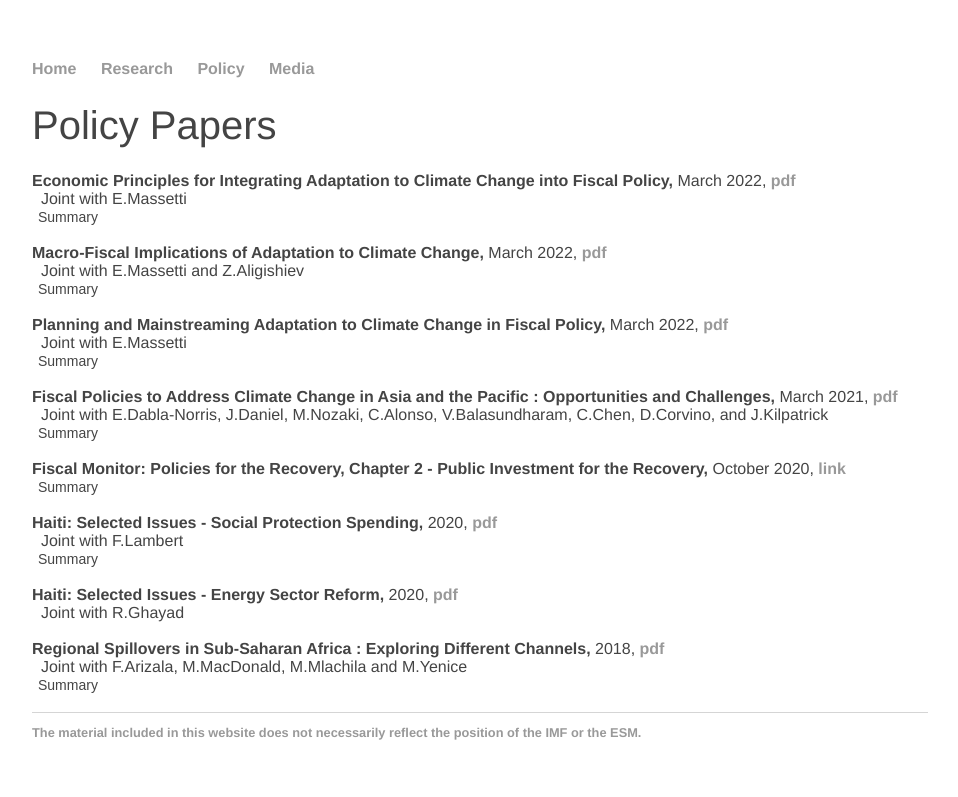
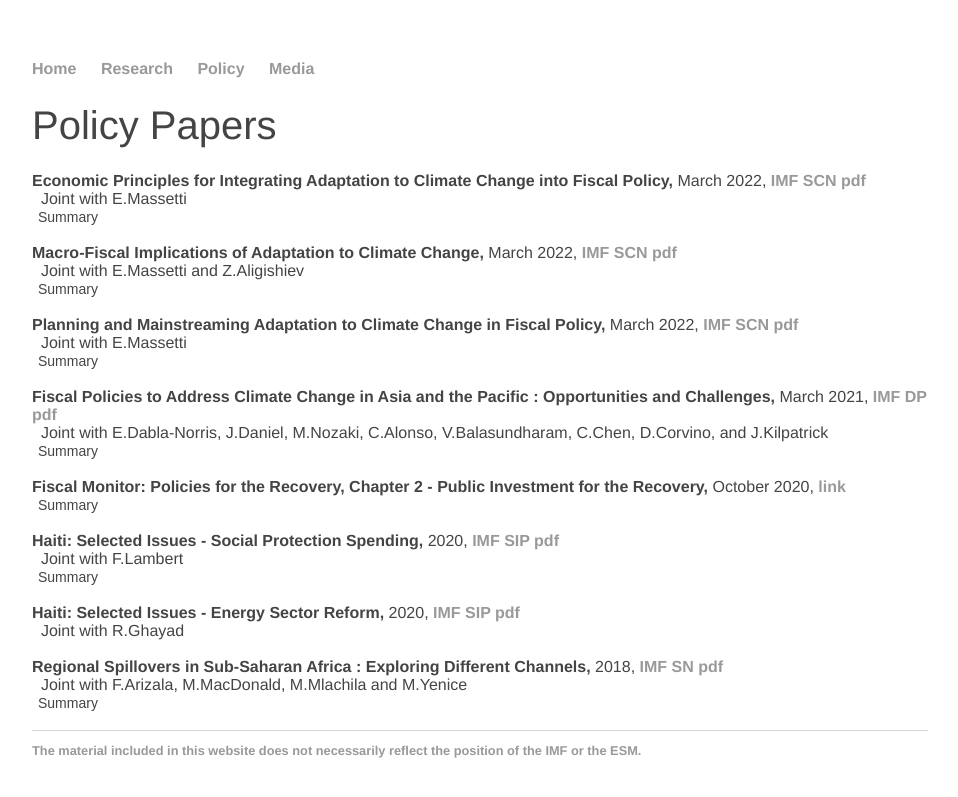
Before and after one commit to matthieubellon/matthieubellon.github.io, a Jekyll site: the page built from policy/index.html, in a window 1280 px wide. Shown: the top 797 px of the page, without its empty margins (160-1118 px from the left). Built offline with Jekyll 4.4.1, drawn with Linux system fonts in a browser that asks for light colours.

Commit message:
Update index.html

```diff
--- a/policy/index.html
+++ b/policy/index.html
@@ -6,7 +6,7 @@ title: Matthieu Bellon, Economist
 <div class="pad-body">
 
 <br><strong>Economic Principles for Integrating Adaptation to Climate Change into Fiscal Policy,</strong> March 2022, <strong>
-<a href="https://www.imf.org/-/media/Files/Publications/Staff-Climate-Notes/2022/English/CLNEA2022001.ashx">pdf</a></strong>
+<a href="https://www.imf.org/-/media/Files/Publications/Staff-Climate-Notes/2022/English/CLNEA2022001.ashx">IMF SCN pdf</a></strong>
 <br>&nbsp; Joint with E.Massetti
 <br>
 <button type="button" class="collapsible">Summary</button>
@@ -26,7 +26,7 @@ Adaptation to climate change is a necessity for advanced and developing economie
 <br>
 
 <br><strong>Macro-Fiscal Implications of Adaptation to Climate Change,</strong> March 2022, <strong>
-<a href="https://www.imf.org/-/media/Files/Publications/Staff-Climate-Notes/2022/English/CLNEA2022002.ashx">pdf</a></strong>
+<a href="https://www.imf.org/-/media/Files/Publications/Staff-Climate-Notes/2022/English/CLNEA2022002.ashx">IMF SCN pdf</a></strong>
 <br>&nbsp; Joint with E.Massetti and Z.Aligishiev
 <br>
 <button type="button" class="collapsible">Summary</button>
@@ -47,7 +47,7 @@ Adaptation reduces climate change damages but is costly and cannot eliminate all
 <br>
 
 <br><strong>Planning and Mainstreaming Adaptation to Climate Change in Fiscal Policy,</strong> March 2022, <strong>
-<a href="https://www.imf.org/-/media/Files/Publications/Staff-Climate-Notes/2022/English/CLNEA2022003.ashx">pdf</a></strong>
+<a href="https://www.imf.org/-/media/Files/Publications/Staff-Climate-Notes/2022/English/CLNEA2022003.ashx">IMF SCN pdf</a></strong>
 <br>&nbsp; Joint with E.Massetti
 <br>
 <button type="button" class="collapsible">Summary</button>
@@ -67,7 +67,7 @@ Adaptation to climate change is an integral part of sustainable development and
 <br>
 
 <br><strong>Fiscal Policies to Address Climate Change in Asia and the Pacific : Opportunities and Challenges,</strong> March 2021, <strong>
-<a href="https://www.imf.org/-/media/Files/Publications/DP/2021/English/FPACCAPEA.ashx">pdf</a></strong>
+<a href="https://www.imf.org/-/media/Files/Publications/DP/2021/English/FPACCAPEA.ashx">IMF DP pdf</a></strong>
 <br>&nbsp; Joint with E.Dabla-Norris, J.Daniel, M.Nozaki, C.Alonso, V.Balasundharam, C.Chen, D.Corvino, and J.Kilpatrick
 <br>
 <button type="button" class="collapsible">Summary</button>
@@ -96,7 +96,7 @@ This chapter argues that governments need to scale up public investment to ensur
 <br>
 
 <br><strong>Haiti: Selected Issues - Social Protection Spending,</strong> 2020, <strong>
-<a href="https://www.imf.org/en/Publications/CR/Issues/2020/04/20/Haiti-Selected-Issues-49352">pdf</a> </strong>
+<a href="https://www.imf.org/en/Publications/CR/Issues/2020/04/20/Haiti-Selected-Issues-49352">IMF SIP pdf</a> </strong>
 <br>&nbsp; Joint with F.Lambert
 <br>
 <button type="button" class="collapsible">Summary</button>
@@ -115,12 +115,12 @@ be supported by a communications strategy and sustainable financing plans.
 <br>
 
 <br><strong>Haiti: Selected Issues - Energy Sector Reform,</strong> 2020, <strong>
-<a href="https://www.imf.org/en/Publications/CR/Issues/2020/04/20/Haiti-Selected-Issues-49352">pdf</a></strong>
+<a href="https://www.imf.org/en/Publications/CR/Issues/2020/04/20/Haiti-Selected-Issues-49352">IMF SIP pdf</a></strong>
 <br>&nbsp; Joint with R.Ghayad
 <br>
 
 <br><strong>Regional Spillovers in Sub-Saharan Africa : Exploring Different Channels,</strong> 2018, <strong>
-<a href="https://www.imf.org/en/Publications/Spillover-Notes/Issues/2018/08/01/Regional-Spillovers-in-Sub-Saharan-Africa-Exploring-Different-Channels-46063">pdf</a></strong>
+<a href="https://www.imf.org/en/Publications/Spillover-Notes/Issues/2018/08/01/Regional-Spillovers-in-Sub-Saharan-Africa-Exploring-Different-Channels-46063">IMF SN pdf</a></strong>
 <br>&nbsp; Joint with F.Arizala, M.MacDonald, M.Mlachila and M.Yenice
 <br>
 <button type="button" class="collapsible">Summary</button>
```
